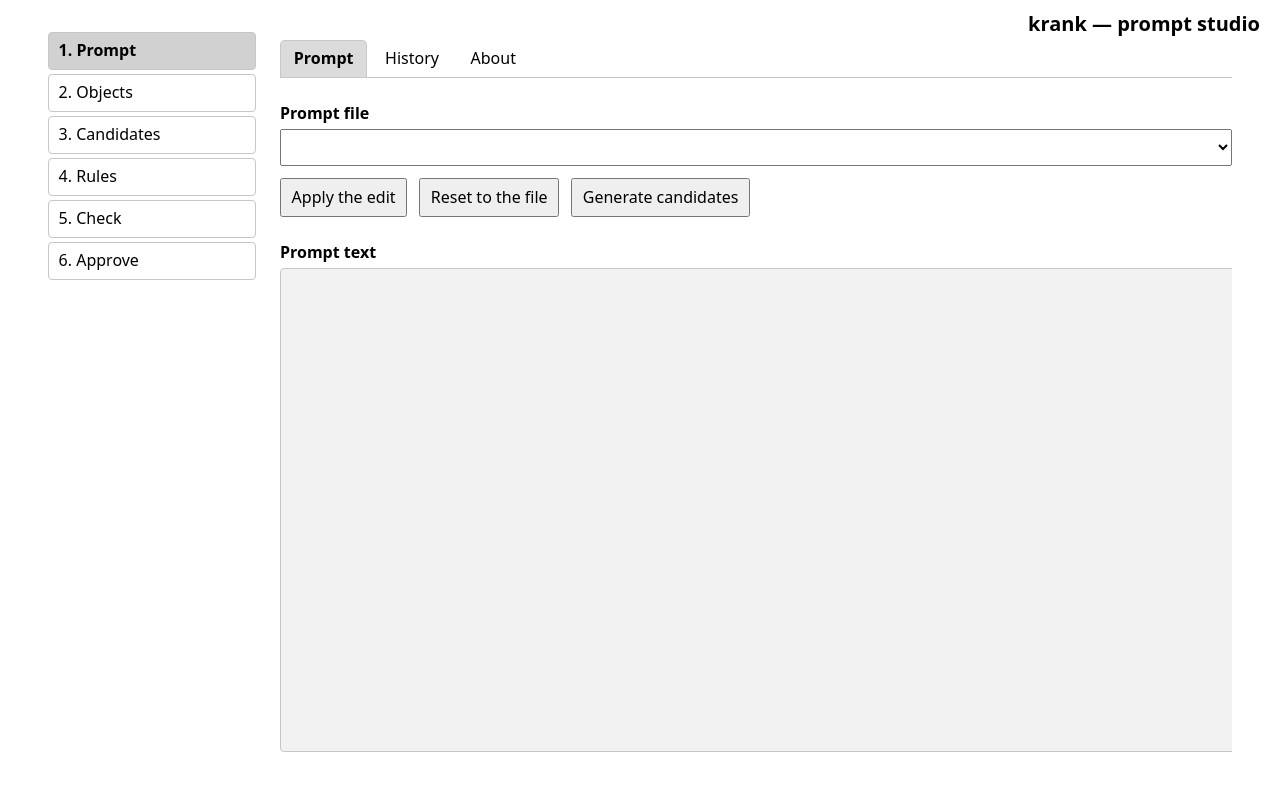
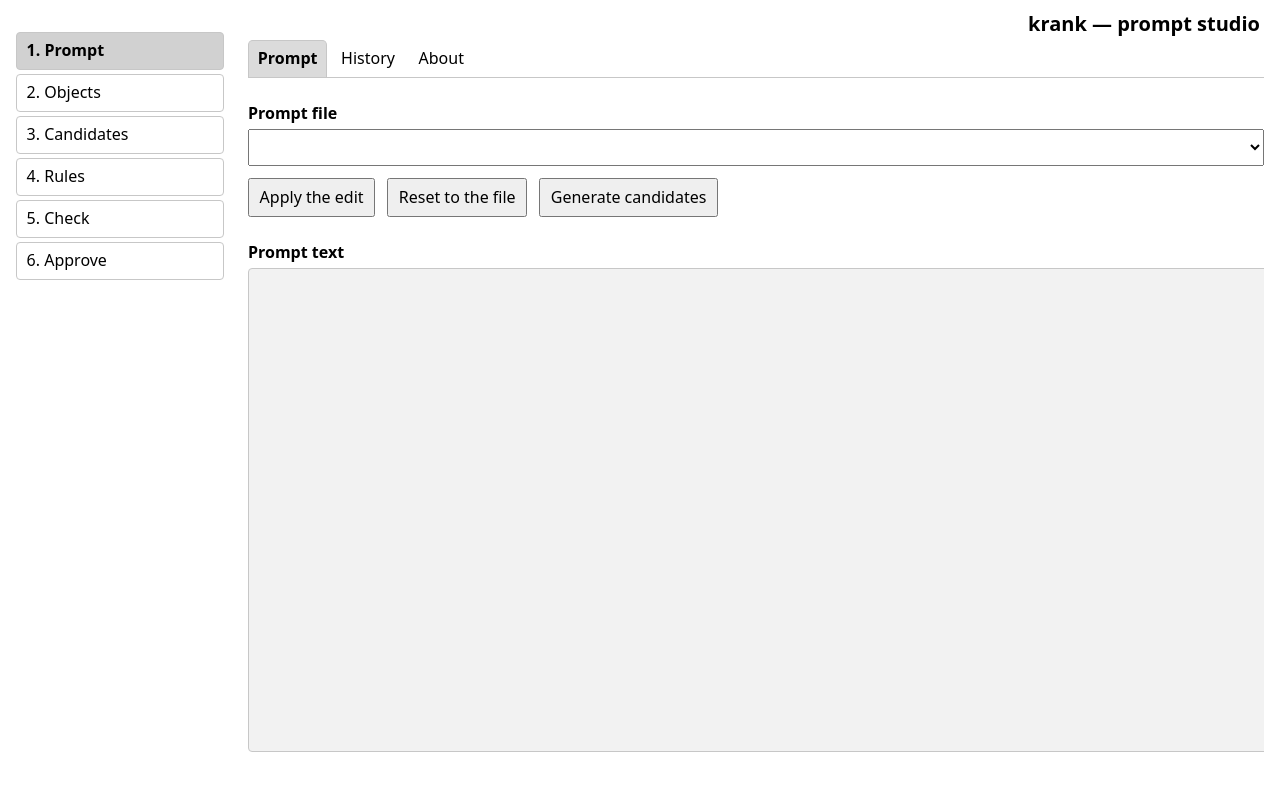
Before and after one commit to pbannister/language-krank, a website with bundled scripts: page sources/browser/index.html in a window 1280 px wide. Built offline with nearby package versions, Linux system fonts and the light colour scheme; no server answers.

Commit message:
fix: widen the studio panel and wrap the tabs

```diff
--- a/sources/browser/index.html
+++ b/sources/browser/index.html
@@ -18,7 +18,7 @@
 
         body {
             margin: 0 auto;
-            max-width: 76rem;
+            max-width: none;
             padding: 2rem 1rem;
             font-family: system-ui, sans-serif;
             line-height: 1.45;
@@ -153,6 +153,7 @@
 
         .tabs {
             display: flex;
+            flex-wrap: wrap;
             gap: 0.25rem;
             border-bottom: 1px solid color-mix(in srgb, Canvas 78%, CanvasText 22%);
             margin: 0.5rem 0 0.75rem;
@@ -160,7 +161,7 @@
 
         .tab {
             font: inherit;
-            padding: 0.4rem 0.8rem;
+            padding: 0.4rem 0.55rem;
             border: 1px solid transparent;
             border-bottom: none;
             border-radius: 0.3rem 0.3rem 0 0;
```
